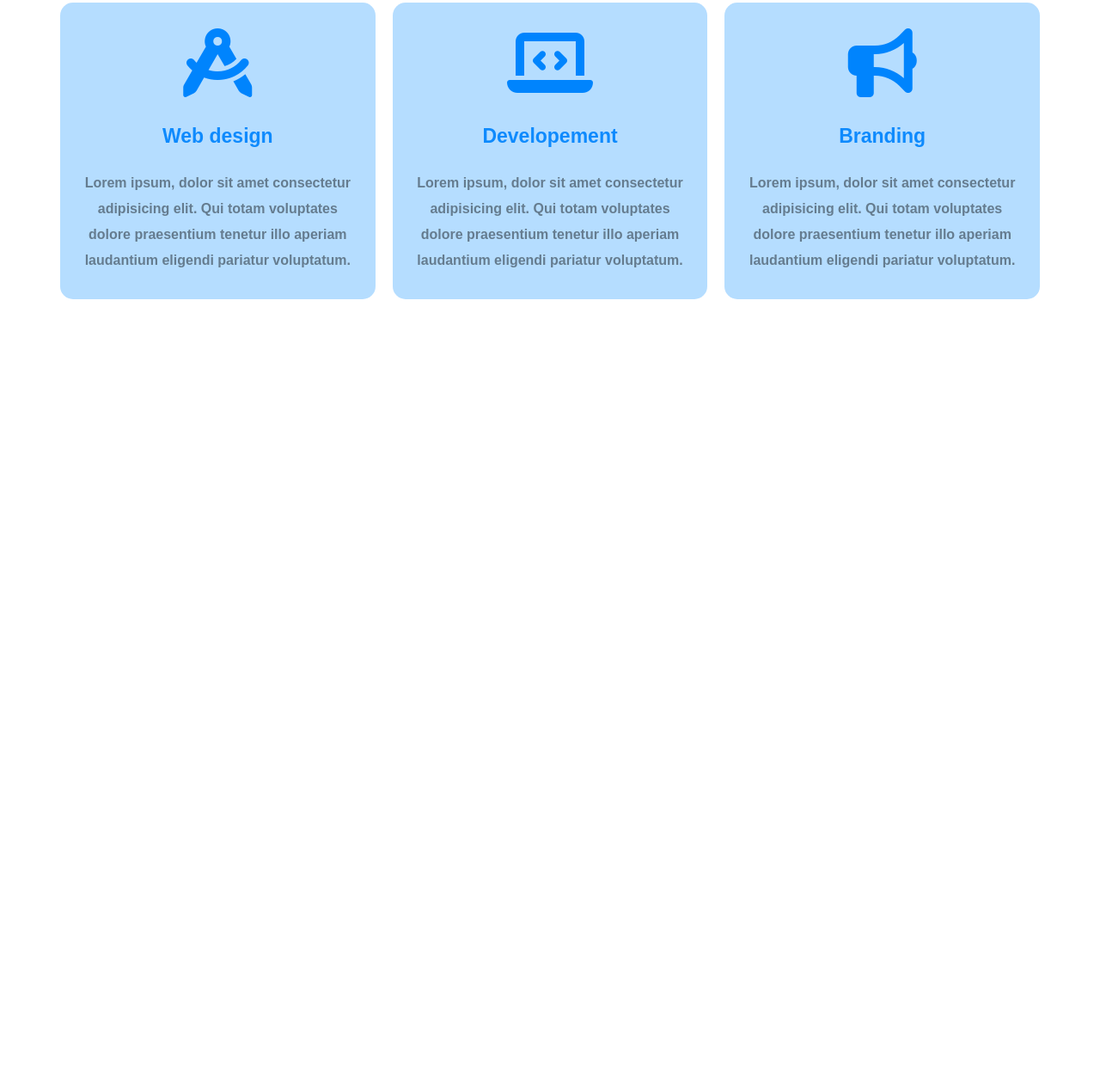
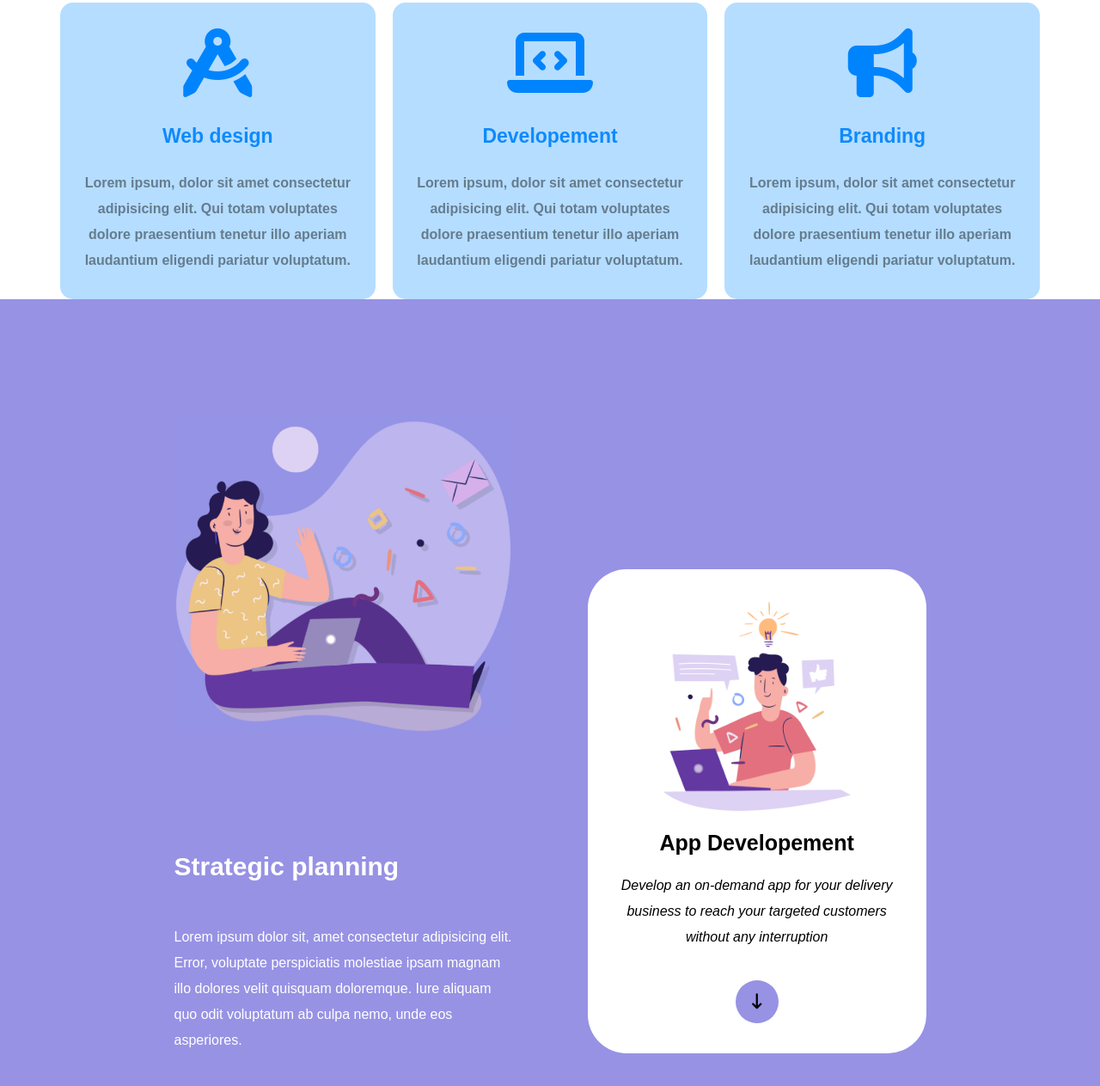
Before and after one commit to JacopoP/htmlcss-responsive-layout, a plain HTML site: page index.html in a window 1280 px wide. Shown: the part 487-1750 px from the top of the page at 86% size. Before the commit the page ends 835 px from the top, so only its background shows below. Drawn offline with Linux system fonts and the light colour scheme.

Commit message:
Completata seconda sezione

```diff
--- a/css/responsive.css
+++ b/css/responsive.css
@@ -20,6 +20,22 @@
     header #burger-menu{
         display: block;
     }
+
+    #planning .flex-container > *{
+        width: 100%;
+    }
+
+    #planning .left-col{
+        margin-bottom: 35px;
+    }
+
+    #planning .left-col h2{
+        font-size: 60px;
+    }
+
+    #planning .right-col img{
+        max-width: 100%;
+    }
 }
 
 @media screen and (max-width:656px){
@@ -27,3 +43,9 @@
         width: 100%;
     }
 }
+
+@media screen and (max-width:480px) {
+    #planning .left-col h2{
+        font-size: 30px;
+    }
+}
--- a/css/style.css
+++ b/css/style.css
@@ -18,6 +18,10 @@ a{
     max-width: 1140px;
     width: 90%;
     margin: 0 auto;
+}
+
+.medium-container{
+    max-width: 875px;;
 }
 
 .button{
@@ -136,3 +140,70 @@ main .flex-container{
     font-size: 18px;
     margin: 30px 0 0;
 }
+
+/* planning section rules */
+#planning{
+    background-color: #9792e4;
+    padding-bottom: 60px;
+}
+
+#planning img{
+    max-width: 100%;
+}
+
+#planning .flex-container{
+    align-items: flex-end;
+}
+
+#planning .flex-container > *{
+    width: 45%;
+}
+
+#planning .left-col{
+    color: #fff;
+}
+
+#planning .left-col img{
+    margin: 135px 0;
+}
+
+#planning .left-col h2{
+    font-size: 30px;
+    margin-bottom: 50px;
+}
+
+#planning .left-col p{
+    line-height: 30px;
+}
+
+#planning .right-col{
+    background-color: #fff;
+    padding: 35px 38px;
+    text-align: center;
+    border-radius: 45px;
+}
+
+#planning .right-col img{
+    max-width: 250px;
+}
+
+#planning .right-col h3{
+    margin: 15px 0 20px;
+    font-weight: 800;
+    font-size: 25px;
+}
+
+#planning .right-col p{
+    line-height: 30px;
+    font-style: italic;
+}
+
+#planning .right-col .button{
+    display: inline-block;
+    background-color: #9792e4;
+    width: 50px;
+    height: 50px;
+    line-height: 50px;
+    font-size: 18px;
+    margin-top: 35px;
+}
--- a/index.html
+++ b/index.html
@@ -86,8 +86,21 @@
             </div>
         </section>
 
-        <section>
-            <div class="medium-container">
+        <section id="planning">
+            <div class="medium-container container flex-container">
+
+                <div class="left-col">
+                    <img src="img/planning1.png" alt="Ragazza che interagisce online">
+                    <h2>Strategic planning</h2>
+                    <p>Lorem ipsum dolor sit, amet consectetur adipisicing elit. Error, voluptate perspiciatis molestiae ipsam magnam illo dolores velit quisquam doloremque. Iure aliquam quo odit voluptatum ab culpa nemo, unde eos asperiores.</p>
+                </div>
+
+                <div class="right-col">
+                    <img src="img/planning2.png" alt="Ragazzo che interagisce online">
+                    <h3>App Developement</h3>
+                    <p>Develop an on-demand app for your delivery business to reach your targeted customers without any interruption</p>
+                    <a class="button" href="#"><i class="fa-solid fa-arrow-down-long"></i></a>
+                </div>
 
             </div>
         </section>
```
